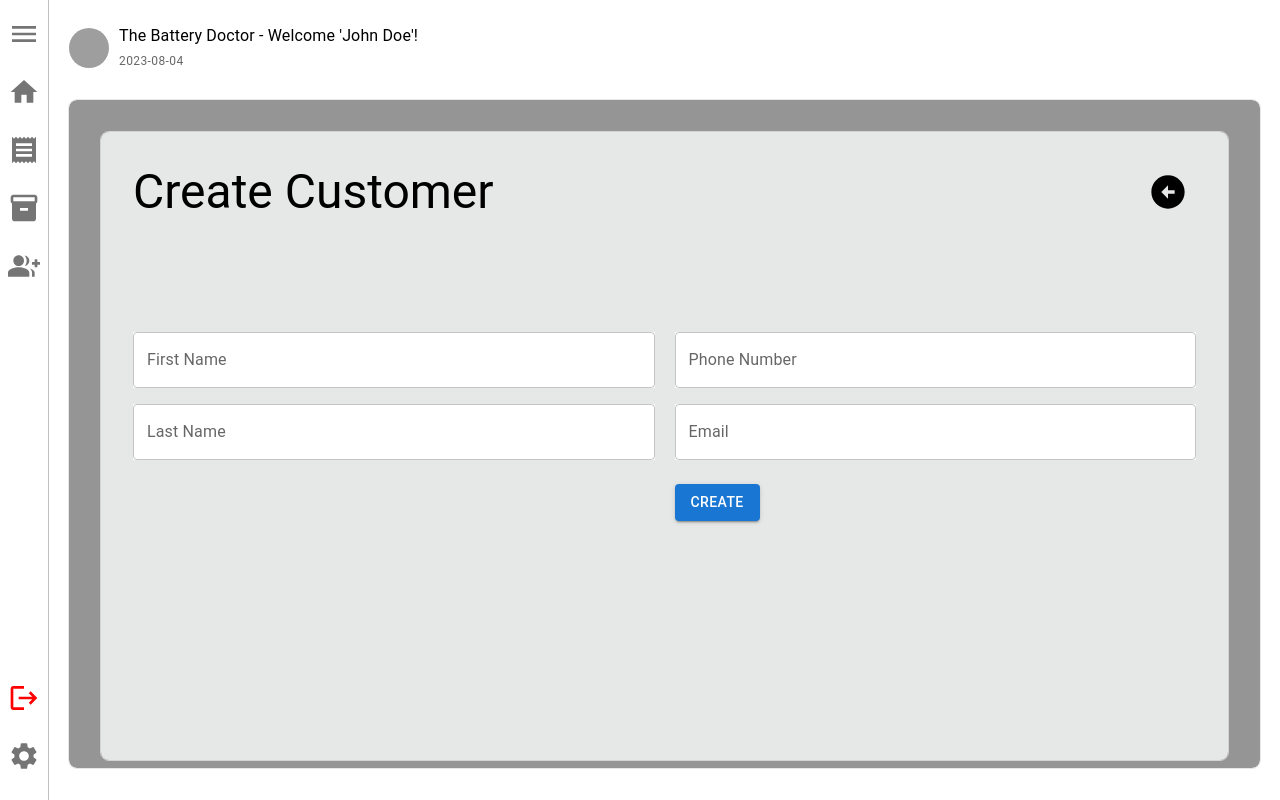
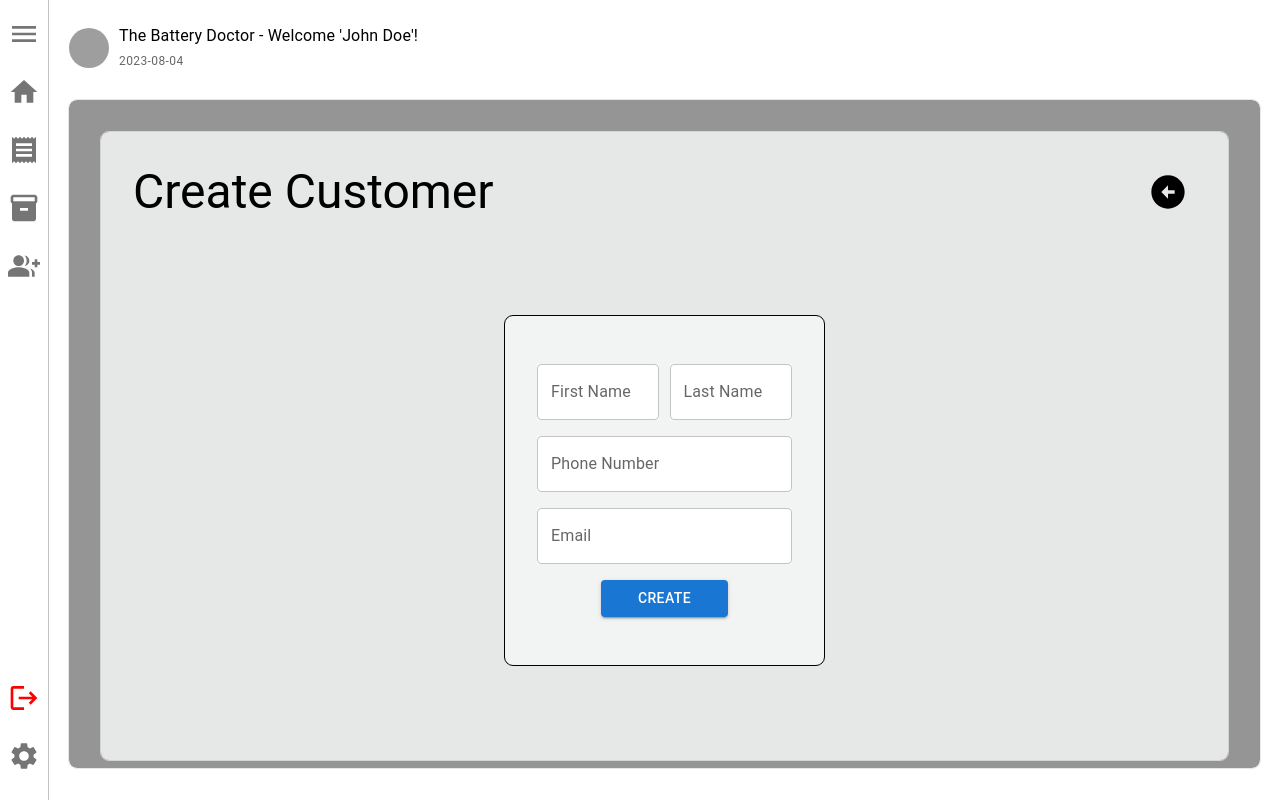
Before and after one commit to Caelan-Ross/FSWD-Capstone-Project, a Next.js app in the folder src/frontend/: page /customer/createCustomer in a window 1280 px wide. Built offline with nearby package versions, Linux system fonts and the light colour scheme; grey boxes are pictures that could not be loaded.

Commit message:
Change styling of customer create form.

```diff
--- a/src/frontend/pages/customer/createCustomer.js
+++ b/src/frontend/pages/customer/createCustomer.js
@@ -84,17 +84,22 @@ export default function Home() {
 				mt={12}
 				sx={{
 					display: 'flex',
-					flexDirection: 'row',
+					flexDirection: 'column',
+					width: '30%',
+					backgroundColor: '#ffffff80',
+					borderRadius: '8px',
+					outline: '1px solid black',
+					padding: '2rem',
 				}}
 			>
-				<Box sx={{ flex: 1, marginRight: '20px' }}>
+				<Box sx={{ display: 'flex', flexDirection: 'row', justifyContent: 'space-between', gap: '10px' }}>
 					<TextField
 						id='firstName'
 						name='firstName'
 						label='First Name'
 						type='text'
+						variant='outlined'
 						fullWidth
-						variant='outlined'
 						sx={{ mt: 2, backgroundColor: 'white' }}
 					/>
 					<TextField
@@ -102,12 +107,11 @@ export default function Home() {
 						name='lastName'
 						label='Last Name'
 						type='text'
+						variant='outlined'
 						fullWidth
-						variant='outlined'
 						sx={{ mt: 2, backgroundColor: 'white' }}
 					/>
 				</Box>
-				<Box sx={{ flex: 1 }}>
 				<TextField
 					id='phoneNumber'
 					name='phoneNumber'
@@ -126,10 +130,10 @@ export default function Home() {
 					type='email'
 					sx={{ mt: 2, backgroundColor: 'white' }}
 				/>
-					<Button variant='contained' type='submit' disabled={loading} color='primary' sx={{ mt: 3 }}>
+				<Button className='btn-primary' variant='contained' type='submit' disabled={loading} color='primary' sx={{ mt: 3, width: '50%', textAlign: 'center', margin: '1rem auto' }}>
 					{loading ? 'Creating...' : 'Create'}
 				</Button>
-				</Box>
+
 			</Box>
 		</Box>
 	);
```
Lines whose indentation alone changed are shown as unchanged.
